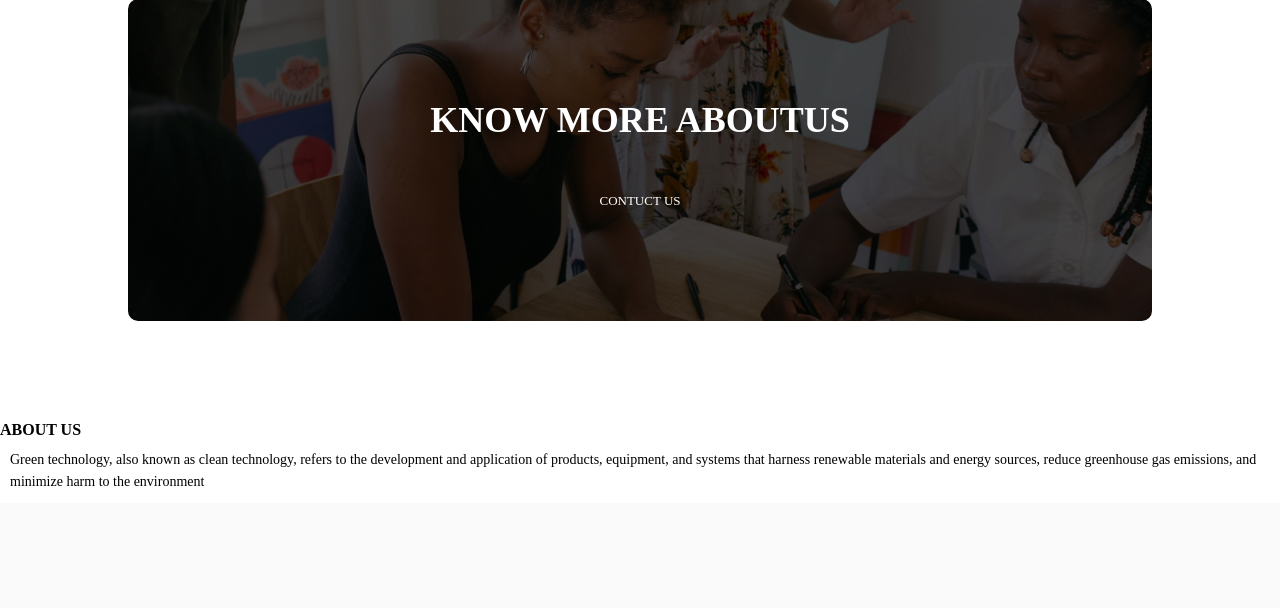
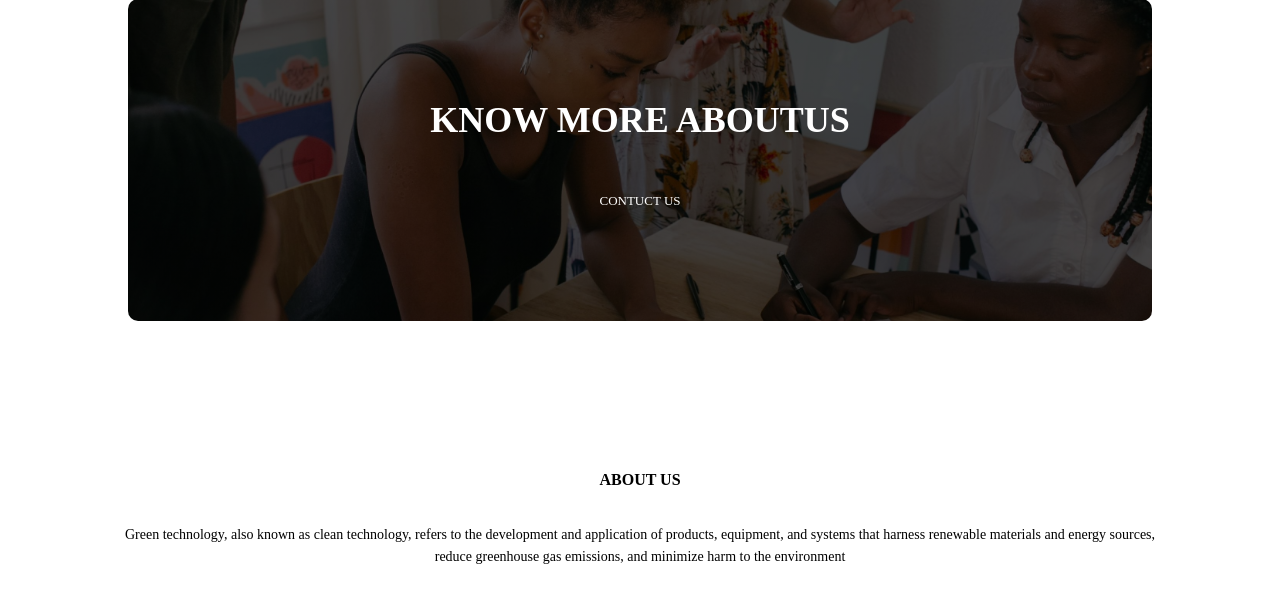
Before and after one commit to suweyba190/Suweybau, a PHP site: page / in a window 1280 px wide. Shown: the part 3859-4467 px from the top of the page. Before the commit the page ends 4345 px from the top, so only its background shows below. Run offline with PHP 8.4, Linux system fonts and the light colour scheme.

Commit message:
css file

```diff
--- a/index.html
+++ b/index.html
@@ -127,12 +127,13 @@
                 Explore potential partnerships in the green tech sector.
                 We look forward to your revised proposal.</P>
                 <h3>CEO:Christine</h3>
-
+<div class="icon">
                 <i class="fa fa-star"></i>
                 <i class="fa fa-star"></i>
                 <i class="fa fa-star"></i>
                 <i class="fa fa-star"></i>
                 <i class="fa fa-star-o"></i>
+            </div>
         </div>
     </div>
         <div class="testimonials-col">
@@ -162,5 +163,12 @@
 
 <section class="footer">
     <h4>ABOUT US</h4>
-    <P>Green technology, also known as clean technology, refers to the development and application of products, equipment, and systems that harness renewable materials and energy sources, reduce greenhouse gas emissions, and minimize harm to the environment</P>
+    <P>Green technology, also known as clean technology, refers to the development and application of products, equipment, and systems that harness renewable materials and energy sources,<br> reduce greenhouse gas emissions, and minimize harm to the environment</P>
+    <div class="icons">
+        <i class="fa fa-facebook"></i>
+        <i class="fa fa-instagram"></i>
+        <i class="fa fa-twitter"></i>
+        <i class="fa fa-snapchat"></i>
+
+    </div>
 </section>
--- a/style.css
+++ b/style.css
@@ -258,3 +258,16 @@ h3{
     padding: 0;
     margin-bottom: 40px;
 }
+
+/*----footer*/
+.footer{
+    width: 100%;
+    text-align: center;
+    padding: 30px 0;
+
+}
+.footer h4{
+    margin-bottom: 25px;
+    margin-top: 20px;
+    font-weight: 600;
+}
```
